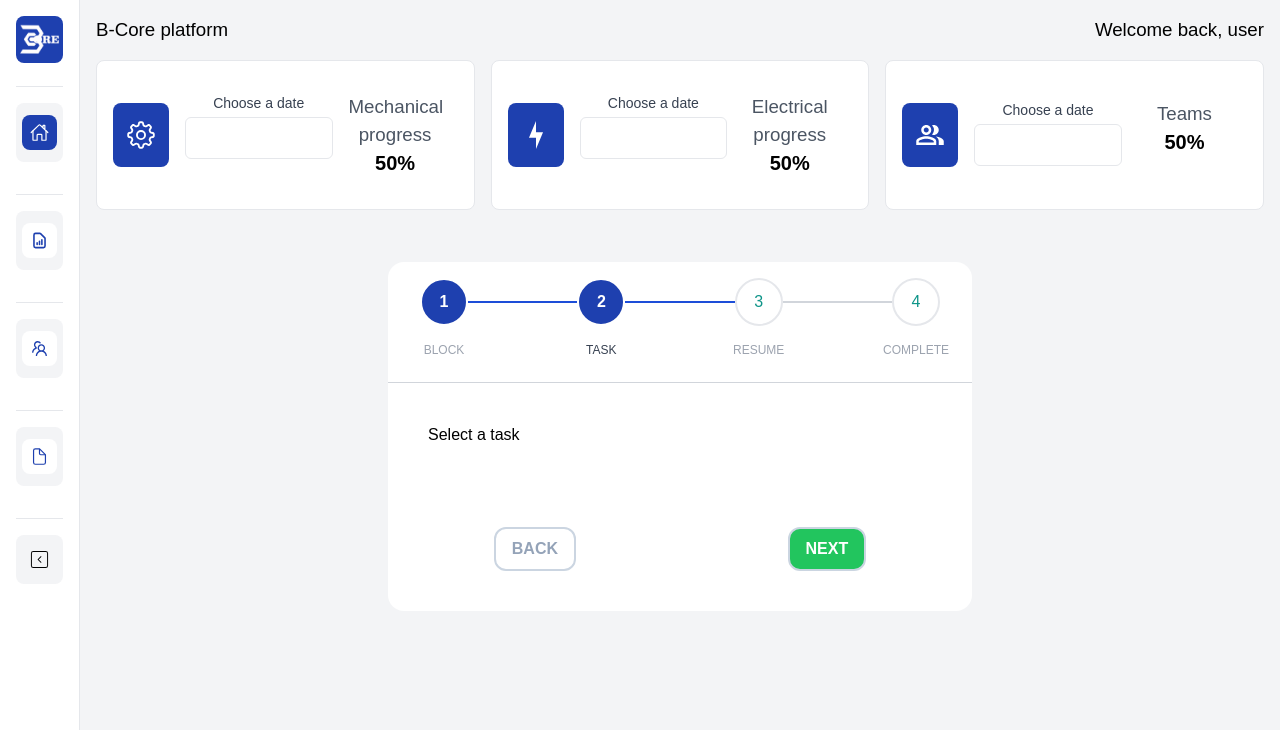
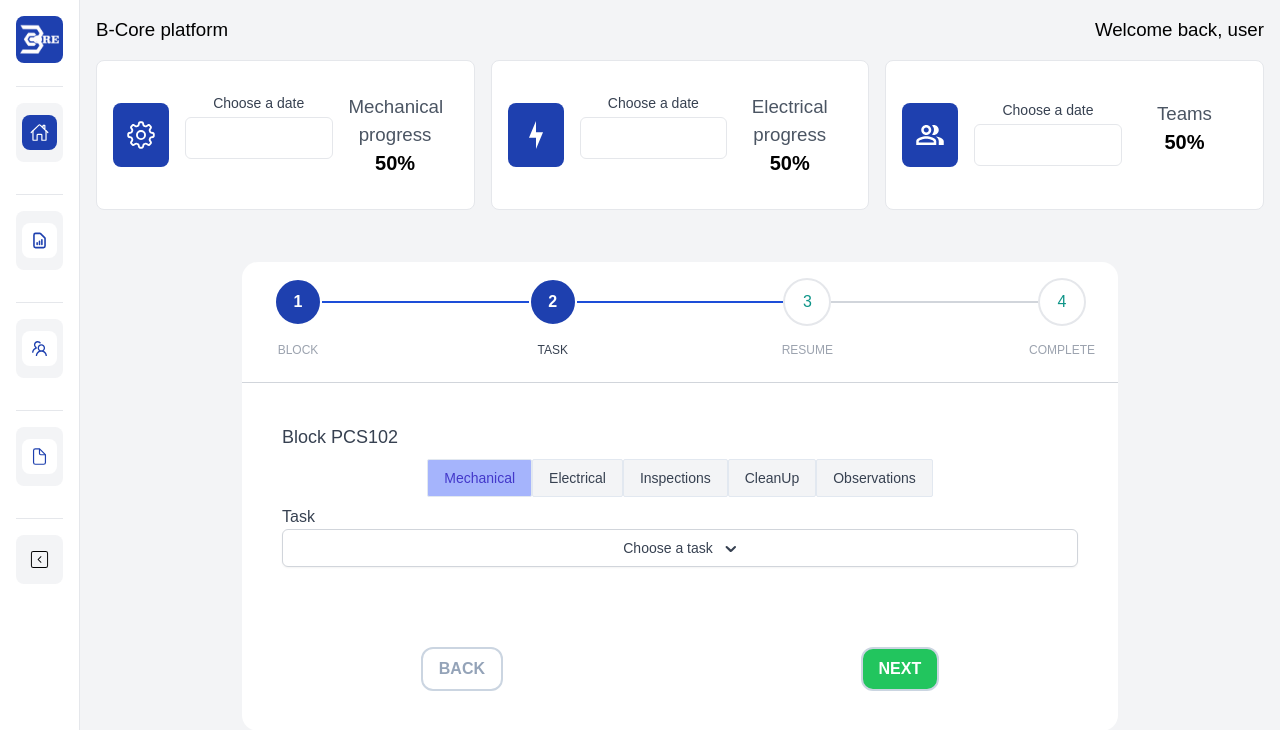
Before and after one commit to LMartin1998/BCorePlatform-Deploy, a Next.js app: page /reports in a window 1280 px wide. Both pictures are taken after a click on the button "NEXT". Shown: the top 730 px of the page. Built offline with nearby package versions, Linux system fonts and the light colour scheme.

Commit message:
Add dropdown general and ToggleButtons for tasks in reports

```diff
--- a/package.json
+++ b/package.json
@@ -11,6 +11,7 @@
   "dependencies": {
     "@tanstack/react-table": "^8.11.7",
     "chart.js": "^4.4.1",
+    "clsx": "^2.1.0",
     "next": "14.0.4",
     "react": "^18",
     "react-chartjs-2": "^5.2.0",
--- a/src/app/(singlegrid)/reports/page.jsx
+++ b/src/app/(singlegrid)/reports/page.jsx
@@ -49,13 +49,12 @@ export default function Reports() {
             <Header></Header>
             <TopCards></TopCards>
             <div className="p-4">
-                <div className="md:w-1/2 mx-auto rounded-2xl pb-2 bg-white">
+                <div className="md:w-3/4 mx-auto rounded-2xl pb-2 bg-white">
                     <div className="container horizontal mt-5">
                         <Stepper
                             steps = {steps}
                             currentStep = {currentStep}
                         />
-                        {/* Display components */}
                         <div className="my-10 p-10 border-t border-gray-300">
                             <StepperContext.Provider value={{
                                 userData,
--- a/src/app/(singlegrid)/singlegrid/[id]/page.jsx
+++ b/src/app/(singlegrid)/singlegrid/[id]/page.jsx
@@ -7,7 +7,7 @@ import { ContainerRacks } from "../../../components/ContainerRacksComponent";
 import Header from "../../../components/Header";
 import { useParams } from "next/navigation";
 import TopCards from "@/app/components/TopCards";
-import Dropdown from "@/app/components/Dropdown";
+import Dropdown from "@/app/components/widgets/Dropdown";
 import ToggleSwitch from "@/app/components/ToggleSwitch";
 
 export default function SingleGrid() {
--- a/src/app/Components/steps/TaskInfo.jsx
+++ b/src/app/Components/steps/TaskInfo.jsx
@@ -1,4 +1,64 @@
+import { useState } from "react";
+import DropdownGeneral from "../widgets/DropdDownGeneral";
+import Dropdown from "../widgets/Dropdown";
+import ToggleButtonGroup from "../widgets/ToggleButtonGroup";
 
 export default function TaskInfo(){
-    return <>Select a task</>;
+    const [optionsDrop, setoptionsDrop] = useState([]);
+
+    const options = [
+        { label: 'Mechanical', value: 'Mechanical' },
+        { label: 'Electrical', value: 'Electrical' },
+        { label: 'Inspections', value: 'Inspections' },
+        { label: 'CleanUp', value: 'option4' },
+        { label: 'Observations', value: 'option5' },
+    ];
+
+    const handleChange = (selectedOption) => {
+        let dropDownOptions = [];
+
+        switch (selectedOption){
+            case 'Mechanical':
+                dropDownOptions = [
+                    { label: 'Option1', value: 'Option1' },
+                    { label: 'Option2', value: 'Option2' },
+                    { label: 'Option3', value: 'Option3' }
+                ];
+            break;
+            case 'Electrical':
+                dropDownOptions = [
+                    { label: 'OptionA', value: 'OptionA' },
+                    { label: 'OptionB', value: 'OptionB' }
+                ];
+            break;
+            case 'Inspections':
+                dropDownOptions = [
+                    { label: 'OptionC', value: 'OptionC' },
+                    { label: 'OptionD', value: 'OptionD' }
+                ];
+            break;
+            default:
+                dropDownOptions = [
+                    { label: 'Option1', value: 'Option1' },
+                    { label: 'Option2', value: 'Option2' },
+                    { label: 'Option3', value: 'Option3' }
+                ];
+            break;
+        }
+        setoptionsDrop(dropDownOptions);
+    };
+    return(
+        <div className="flex flex-col">
+            <p className="text-gray-700 font-normal text-lg">Block PCS102</p>
+            <div className="container mx-auto my-2">
+                <ToggleButtonGroup
+                    options={options}
+                    onChange={handleChange}
+                >
+                </ToggleButtonGroup>
+            </div>
+            <p className="text-gray-700 font-normal text-base">Task</p>
+            <DropdownGeneral options={optionsDrop} buttonText='Choose a task'></DropdownGeneral>
+        </div>
+    );
 }
--- /dev/null
+++ b/src/app/Components/widgets/DropdDownGeneral.jsx
@@ -0,0 +1,69 @@
+import React, { useState } from 'react';
+import clsx from 'clsx';
+
+const DropdownGeneral = ({ options, buttonText }) => {
+  const [isOpen, setIsOpen] = useState(false);
+  const [selectedOption, setSelectedOption] = useState(null);
+
+  const handleToggleDropdown = () => {
+    setIsOpen(!isOpen);
+  };
+
+  const handleSelectOption = (option) => {
+    setSelectedOption(option);
+    setIsOpen(false);
+  };
+
+  return (
+    <div className="relative inline-block text-left">
+      <div>
+        <button
+          type="button"
+          className={clsx(
+            'inline-flex justify-center w-full rounded-md border border-gray-300 shadow-sm px-4 py-2 bg-white text-sm leading-5 font-medium text-gray-700 focus:outline-none focus:border-blue-300 transition ease-in-out duration-150',
+            { 'rounded-t-md': !isOpen, 'rounded-b-md': isOpen }
+          )}
+          onClick={handleToggleDropdown}
+          aria-haspopup="true"
+          aria-expanded="true"
+        >
+          {selectedOption ? selectedOption.label : buttonText}
+          <svg
+            className="-mr-1 ml-2 h-5 w-5"
+            xmlns="http://www.w3.org/2000/svg"
+            viewBox="0 0 20 20"
+            fill="currentColor"
+            aria-hidden="true"
+          >
+            <path
+              fillRule="evenodd"
+              d="M10.293 13.707a1 1 0 0 1-1.414 0l-4-4a1 1 0 1 1 1.414-1.414L10 11.586l3.293-3.293a1 1 0 1 1 1.414 1.414l-4 4z"
+              clipRule="evenodd"
+            />
+          </svg>
+        </button>
+      </div>
+
+      {isOpen && (
+        <div className="origin-top-right absolute right-0 mt-2 w-full rounded-md shadow-lg bg-white ring-1 ring-black ring-opacity-5">
+          <div className="py-1">
+            {options.map((option) => (
+              <button
+                key={option.value}
+                onClick={() => handleSelectOption(option)}
+                className={clsx(
+                  'block px-4 py-2 text-sm text-gray-700 w-full text-left hover:bg-gray-100 focus:outline-none focus:bg-gray-100',
+                  { 'rounded-b-md': option === options[options.length - 1] }
+                )}
+              >
+                {option.label}
+              </button>
+            ))}
+          </div>
+        </div>
+      )}
+    </div>
+  );
+};
+
+export default DropdownGeneral;
--- a/src/app/Components/Dropdown.jsx
+++ b/src/app/Components/widgets/Dropdown.jsx
@@ -1,5 +1,5 @@
 import React, { useContext, useState } from "react";
-import { GridContext } from "../contexts/GridContext";
+import { GridContext } from "../../contexts/GridContext";
 
 const Dropdown = () => {
     const [isOpen, setIsOpen] = useState(false);
@@ -27,10 +27,11 @@ const Dropdown = () => {
             xmlns="http://www.w3.org/2000/svg"
             viewBox="0 0 20 20"
             fill="currentColor"
+            aria-hidden="true"
           >
             <path
               fillRule="evenodd"
-                        d="M10 12a1 1 0 01-.293.707l-4 4a1 1 0 01-1.414-1.414L8.586 11H3a1 1 0 010-2h5.586l-3.293-3.293a1 1 0 011.414-1.414l4 4a1 1 0 01.293.707V12z"
+              d="M10.293 13.707a1 1 0 0 1-1.414 0l-4-4a1 1 0 1 1 1.414-1.414L10 11.586l3.293-3.293a1 1 0 1 1 1.414 1.414l-4 4z"
               clipRule="evenodd"
             />
           </svg>
--- /dev/null
+++ b/src/app/Components/widgets/ToggleButton.jsx
@@ -0,0 +1,17 @@
+import clsx from 'clsx';
+
+const ToggleButton = ({ label, active, onClick }) => {
+  return (
+    <button
+      className={clsx(
+        'inline-flex items-center px-4 py-2 border border-slate-200 text-sm leading-5 font-medium rounded-sm focus:outline-none focus:shadow-outline-indigo transition ease-in-out duration-150',
+        active ? 'text-indigo-700 bg-indigo-300 hover:bg-indigo-200 focus:border-indigo-700 focus:shadow-outline-indigo active:bg-indigo-200' : 'text-gray-700 bg-gray-100 hover:bg-gray-200 focus:border-blue-300 focus:shadow-outline-blue active:text-gray-800 active:bg-gray-200'
+      )}
+      onClick={onClick}
+    >
+      {label}
+    </button>
+  );
+};
+
+export default ToggleButton;
--- /dev/null
+++ b/src/app/Components/widgets/ToggleButtonGroup.jsx
@@ -0,0 +1,26 @@
+import React, { useState } from 'react';
+import ToggleButton from '../widgets/ToggleButton';
+
+const ToggleButtonGroup = ({ options, onChange }) => {
+  const [selected, setSelected] = useState(options[0].value);
+
+  const handleClick = (value) => {
+    setSelected(value);
+    onChange(value);
+  };
+
+  return (
+    <div className="flex justify-center">
+      {options.map((option) => (
+        <ToggleButton
+          key={option.value}
+          label={option.label}
+          active={selected === option.value}
+          onClick={() => handleClick(option.value)}
+        />
+      ))}
+    </div>
+  );
+};
+
+export default ToggleButtonGroup;
```
Also changed, not shown: 1 other file (tests, documents, lock files or other folders). Lines whose indentation alone changed are shown as unchanged.
